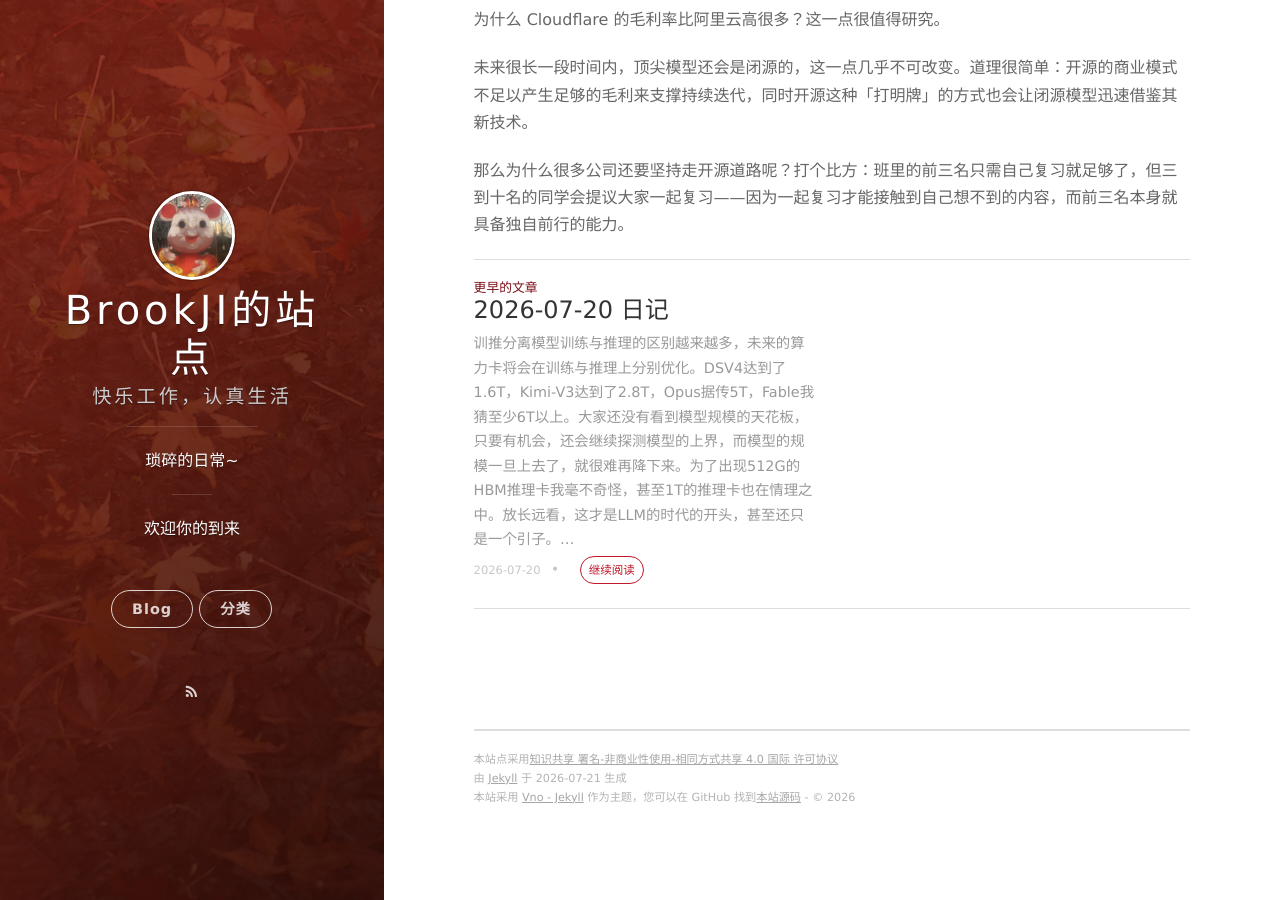
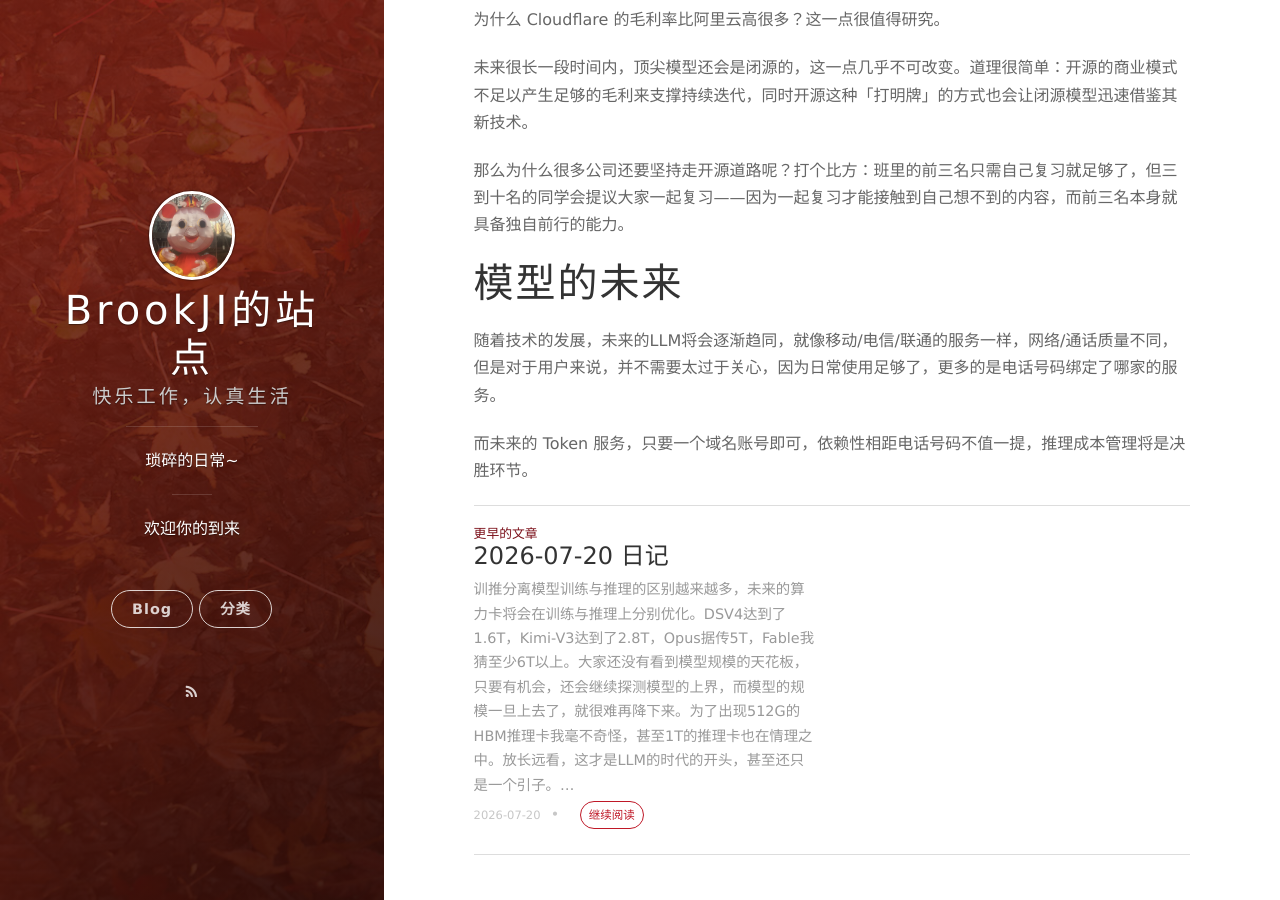
Before and after one commit to lllabmaster/lllabmaster.github.io, a Jekyll site: the page built from _posts/2026-07-21-日记.markdown, in a window 1280 px wide and 900 px high, scrolled down 886 px. Built offline with Jekyll 4.4.1, drawn with Linux system fonts in a browser that asks for light colours; nearby versions of some CDN libraries; comment, search, counter and statistics services are not loaded.

Commit message:
Update 2026-07-21 diary post
Co-Authored-By: Claude Opus 4.8 (1M context) <noreply@anthropic.com>

```diff
--- a/_posts/2026-07-21-日记.markdown
+++ b/_posts/2026-07-21-日记.markdown
@@ -35,3 +35,9 @@ CoT 揭开了推理模型的萌芽，行业的探索在 Deepseek-R1 之后进入
 未来很长一段时间内，顶尖模型还会是闭源的，这一点几乎不可改变。道理很简单：开源的商业模式不足以产生足够的毛利来支撑持续迭代，同时开源这种「打明牌」的方式也会让闭源模型迅速借鉴其新技术。
 
 那么为什么很多公司还要坚持走开源道路呢？打个比方：班里的前三名只需自己复习就足够了，但三到十名的同学会提议大家一起复习——因为一起复习才能接触到自己想不到的内容，而前三名本身就具备独自前行的能力。
+
+# 模型的未来
+
+随着技术的发展，未来的LLM将会逐渐趋同，就像移动/电信/联通的服务一样，网络/通话质量不同，但是对于用户来说，并不需要太过于关心，因为日常使用足够了，更多的是电话号码绑定了哪家的服务。
+
+而未来的 Token 服务，只要一个域名账号即可，依赖性相距电话号码不值一提，推理成本管理将是决胜环节。
```
